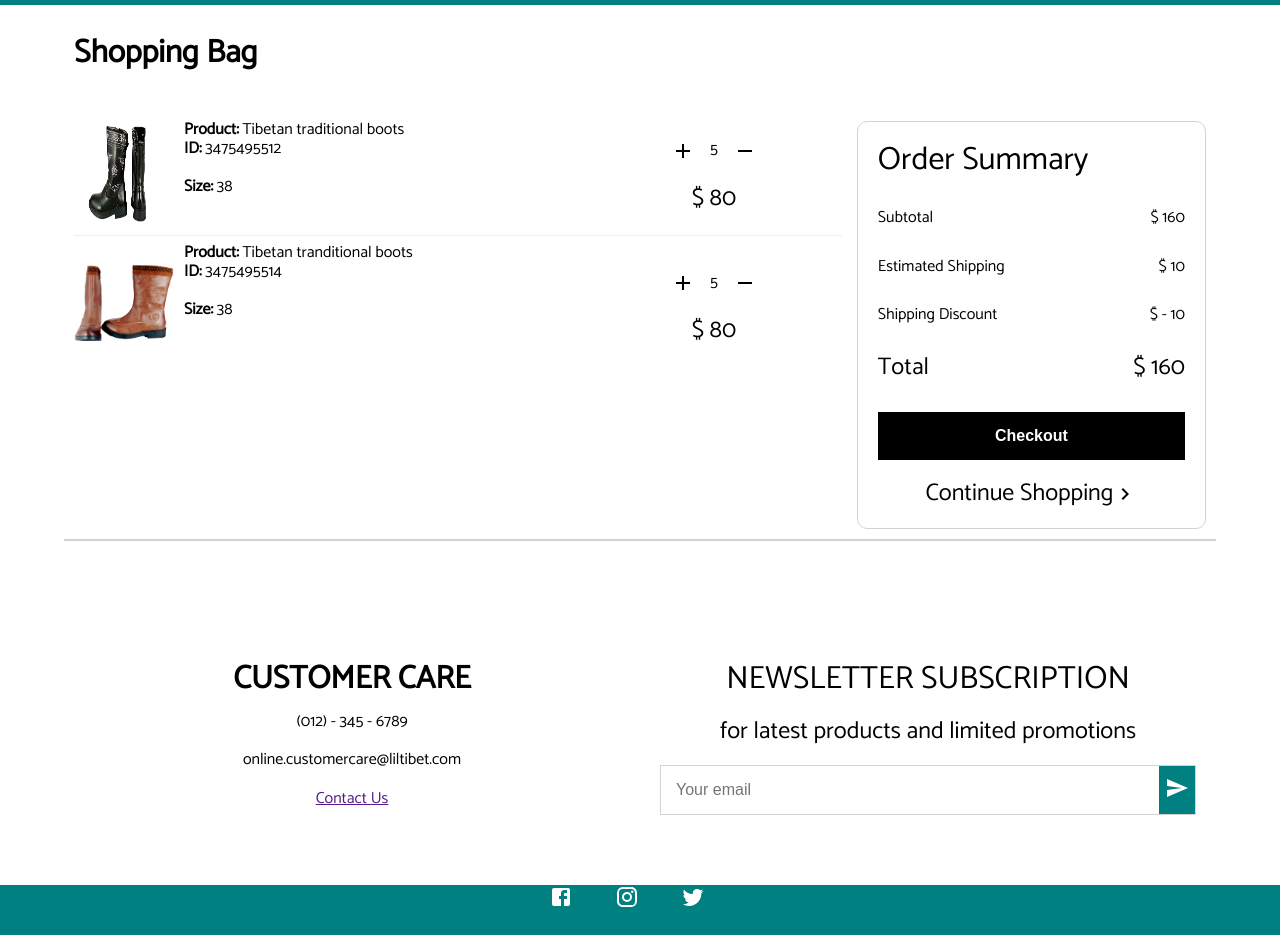
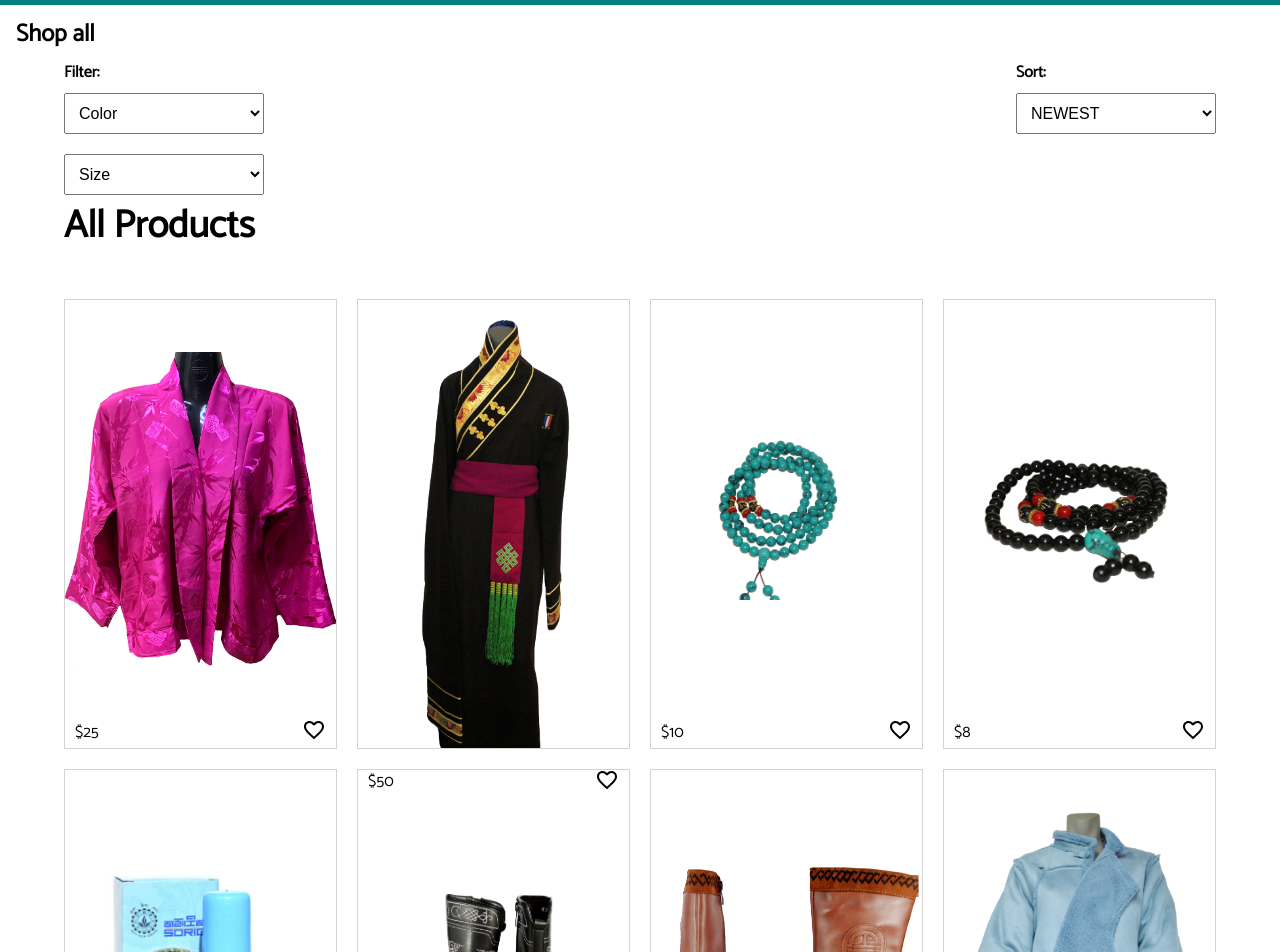
Before and after one commit to jombri/lil-tibet, a React (Create React App) app: page /cart in a window 1280 px wide. Shown: the part 100-1052 px from the top of the page. Built offline with nearby package versions, Linux system fonts and the light colour scheme.

Commit message:
did Product and ProductList pages

```diff
--- a/src/App.js
+++ b/src/App.js
@@ -4,7 +4,9 @@ import { theme } from './Styles/theme';
 import { GlobalStyle } from './Styles/Global';
 // import Home from './pages/Home';
 // import Login from './pages/Login';
-import Cart from './pages/Cart';
+// import Cart from './pages/Cart';
+// import Product from './pages/Product';
+import ProductList from './pages/ProductList';
 
 function App() {
   return (
@@ -13,7 +15,9 @@ function App() {
         <GlobalStyle />
           {/* <Home /> */}
           {/* <Login /> */}
-          <Cart />
+          {/* <Cart /> */}
+          <ProductList />
+          {/* <Product /> */}
       </>
     </ThemeProvider>
   );
--- a/src/components/Footer.js
+++ b/src/components/Footer.js
@@ -50,10 +50,16 @@ const SocialContainer = styled.div`
 `
 
 const SocialIcon = styled.div`
-    width: 50px;
-    height: 50px;
-    border-radius: 50%;
     color: white;
+    display: flex;
+    justify-content: center;
+    align-items: center;
+    margin: 10px 0;
+
+    &:hover {
+        cursor: pointer;
+        color: rgba(210, 210, 210, 0.9);
+    }
 `
 
 const Footer = () => {
--- a/src/components/Subscription.js
+++ b/src/components/Subscription.js
@@ -30,14 +30,15 @@ const InputContainer = styled.div`
 `;
 const Input = styled.input`
     border: none;
-    flex: 20;
+    /* flex: 20; */
     padding-left: 15px;
 `;
 const Button = styled.button`
-    flex: 1;
+    /* flex: 1; */
     border: none;
     background-color: teal;
     color: white;
+    width: 50px;
 `;
 
 const Subscription = () => {
--- /dev/null
+++ b/src/pages/Product.js
@@ -0,0 +1,168 @@
+import { Add, Remove } from '@mui/icons-material';
+import React from 'react'
+import styled from 'styled-components'
+import Announcement from '../components/Announcement';
+import Footer from '../components/Footer';
+import Navbar from '../components/Navbar';
+import { mobile } from '../responsive';
+
+const Container = styled.div``;
+const Wrapper = styled.div`
+    padding: 50px;
+    display: flex;
+    /* height: 70vh; */
+    ${mobile({padding: "10px", flexDirection: "column"})}
+
+`;
+const ImageContainer = styled.div`
+    flex: 1;
+    ${mobile({display: "flex", justifyContent: "center"})}
+
+    /* height: 50vh; */
+`;
+const Image = styled.img`
+    max-width: 100%;
+    height: 100%;
+    /* object-fit: cover; */
+    ${mobile({height: "45vh" })}
+
+`;
+const InfoContainer = styled.div`
+    flex: 1;
+    padding: 0 50px;
+    ${mobile({padding: "10px"})}
+
+`;
+const Title = styled.h2`
+    font-weight: 200;
+`;
+const Desc = styled.p`
+    margin: 20px 0px;
+`;
+
+const Price = styled.span`
+    font-weight: 100;
+    font-size: 2rem;
+`;
+
+const FilterContainer = styled.div`
+    width: 50%;
+    margin: 30px 0;
+    display: flex;
+    justify-content: space-between;
+    ${mobile({width: "100%"})}
+
+`;
+
+const Filter= styled.div`
+    display: flex;
+    align-items: center;
+`;
+
+const FilterTitle = styled.span`
+    font-size: 1rem;
+    font-weight: 200;
+`;
+
+const FilterColor = styled.div`
+    width: 20px;
+    height: 20px;
+    border-radius: 50%;
+    border: 1px solid black;
+    background-color: ${props => props.color};
+    margin: 0 5px;
+    cursor: pointer;
+`;
+
+const FilterSize = styled.select`
+    margin-left: 10px;
+    padding: 5px;
+`;
+
+const FilterSizeOption = styled.option`
+
+`;
+
+const AddContainer = styled.div`
+    display: flex;
+    justify-content: space-between;
+    align-items: center;
+`;
+
+const AmountContainer = styled.div`
+    display: flex;
+    align-items: center;
+    font-weight: 700;
+`;
+
+const Amount = styled.span`
+    width: 30px;
+    height: 30px;
+    border: 1px solid teal;
+    border-radius: 10px;
+    display: flex;
+    justify-content: center;
+    align-items: center;
+    margin: 0 5px;
+`;
+
+const Button = styled.button`
+    padding: 15px;
+    border: 2px solid teal;
+    background-color: white;
+    cursor: pointer;
+    font-weight: 500;
+
+    &:hover {
+        background-color: lightgrey;
+    }
+`;
+
+const Product = () => {
+  return (
+    <Container>
+        <Navbar/>
+        <Announcement/>
+        <Wrapper>
+            <ImageContainer>
+                <Image src="../images/winter-coat-skyblue.webp"/>
+            </ImageContainer>
+            <InfoContainer>
+                <Title>Traditional Tibetan Winter Coat</Title>
+                <Desc>Traditional Tibetan coat handwoven made of 100% wool. </Desc>
+                <Price>$80</Price>
+                <FilterContainer>
+                    <Filter>
+                        <FilterTitle>Color</FilterTitle>
+                        <FilterColor color="blue"></FilterColor>
+                        <FilterColor color="green"></FilterColor>
+                        <FilterColor color="white"></FilterColor>
+                    </Filter>
+                    <Filter>
+                        <FilterTitle>Size</FilterTitle>
+                        <FilterSize>
+                            <FilterSizeOption>XL</FilterSizeOption>
+                            <FilterSizeOption>L</FilterSizeOption>
+                            <FilterSizeOption>M</FilterSizeOption>
+                            <FilterSizeOption>S</FilterSizeOption>
+                            <FilterSizeOption>XS</FilterSizeOption>
+                        </FilterSize>
+                    </Filter>
+                </FilterContainer>
+                <AddContainer>
+                    <AmountContainer>
+                        <Remove/>
+                        <Amount>1</Amount>
+                        <Add/>
+                    </AmountContainer>
+                    <Button>Add to Cart</Button>
+                </AddContainer>
+
+            </InfoContainer>
+        </Wrapper>
+        <Footer/>
+    </Container>
+  )
+}
+
+export default Product
--- /dev/null
+++ b/src/pages/ProductList.js
@@ -0,0 +1,92 @@
+import React from 'react'
+import styled from 'styled-components'
+import Announcement from '../components/Announcement'
+import Navbar from '../components/Navbar'
+import Products from '../components/Products'
+import Footer from '../components/Footer'
+import { mobile } from '../responsive'
+
+const Container = styled.div`
+
+`;
+
+const Title = styled.h2`
+    margin: 1rem;
+`;
+
+const FilterContainer = styled.div`
+    display: flex;
+    justify-content: space-between;
+    width: 90%;
+    margin: 0 auto;
+`;
+
+const Filter = styled.div`
+    margin: 1rem;
+    max-width: 200px;
+    ${mobile({margin: "0", display: "flex", flexDirection: "column", flex: "1"})}
+
+`;
+
+const FilterText = styled.span`
+    font-size: 1rem;
+    font-weight: 600;
+    margin-right: 20px;
+    ${mobile({marginRight: "0"})}
+
+`;
+
+const Select = styled.select`
+    padding: 10px;
+    margin-right: 20px;
+    ${mobile({margin: "10px 0"})}
+
+`;
+const Option = styled.option`
+
+`;
+
+
+const ProductList = () => {
+  return (
+    <Container>
+        <Navbar />
+        <Announcement />
+        <Title>Shop all</Title>
+        <FilterContainer>
+            <Filter>
+                <FilterText>Filter:</FilterText>
+                <Select>
+                    <Option disabled selected>Color</Option>
+                    <Option>Blue</Option>
+                    <Option>White</Option>
+                    <Option>Red</Option>
+                    <Option>Green</Option>
+                    <Option>Yellow</Option>
+                </Select>
+                <Select>
+                    <Option disabled selected>Size</Option>
+                    <Option>XL</Option>
+                    <Option>L</Option>
+                    <Option>M</Option>
+                    <Option>S</Option>
+                    <Option>XS</Option>
+                </Select>
+            </Filter>
+            <Filter>
+                <FilterText>Sort:</FilterText>
+                <Select>
+                    <Option selected>NEWEST</Option>
+                    <Option>RELEVANCE</Option>
+                    <Option>PRICE LOW TO HIGH</Option>
+                    <Option>PRICE HIGH TO LOW</Option>
+                </Select>
+            </Filter>
+        </FilterContainer>
+        <Products />
+        <Footer />
+    </Container>
+  )
+}
+
+export default ProductList
```
